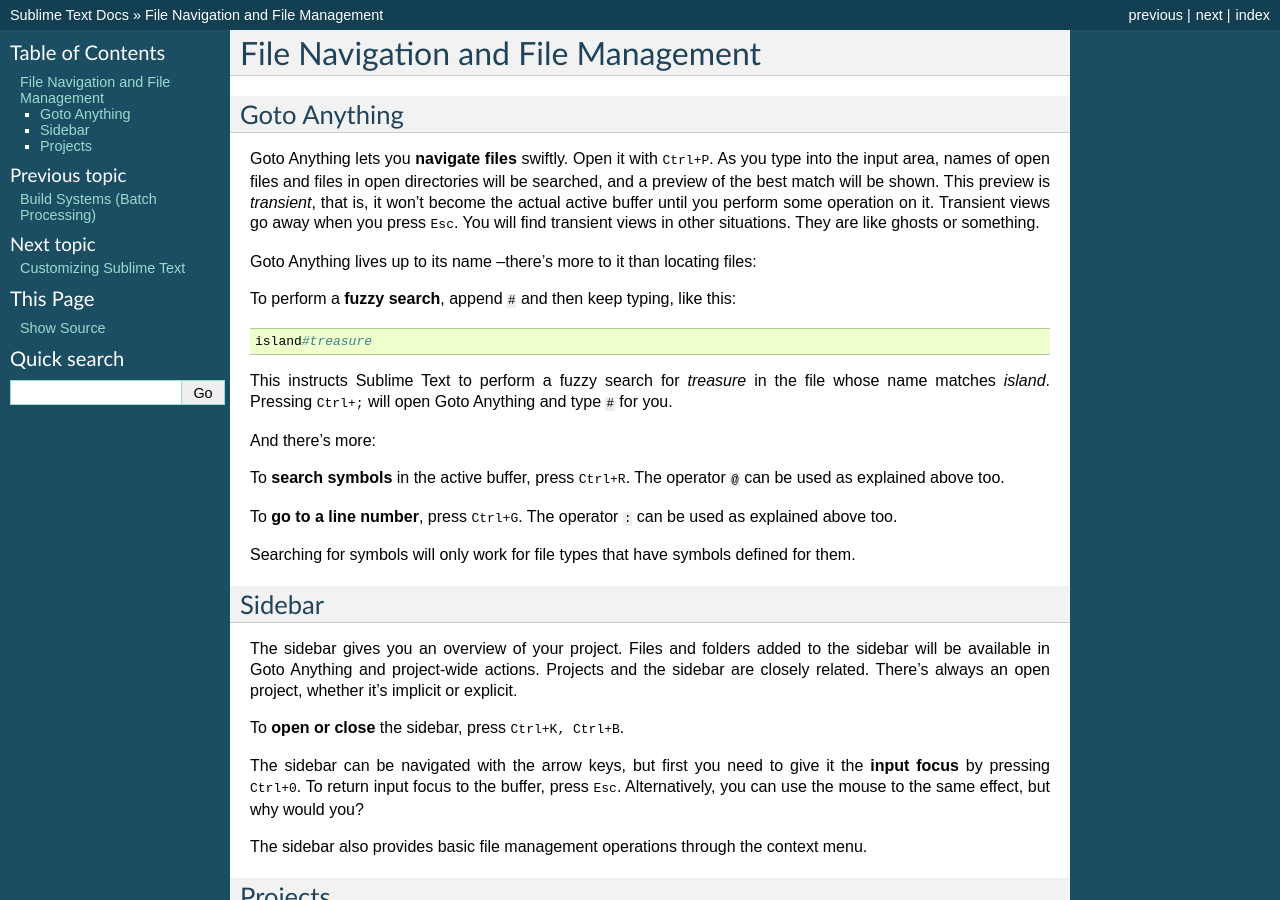
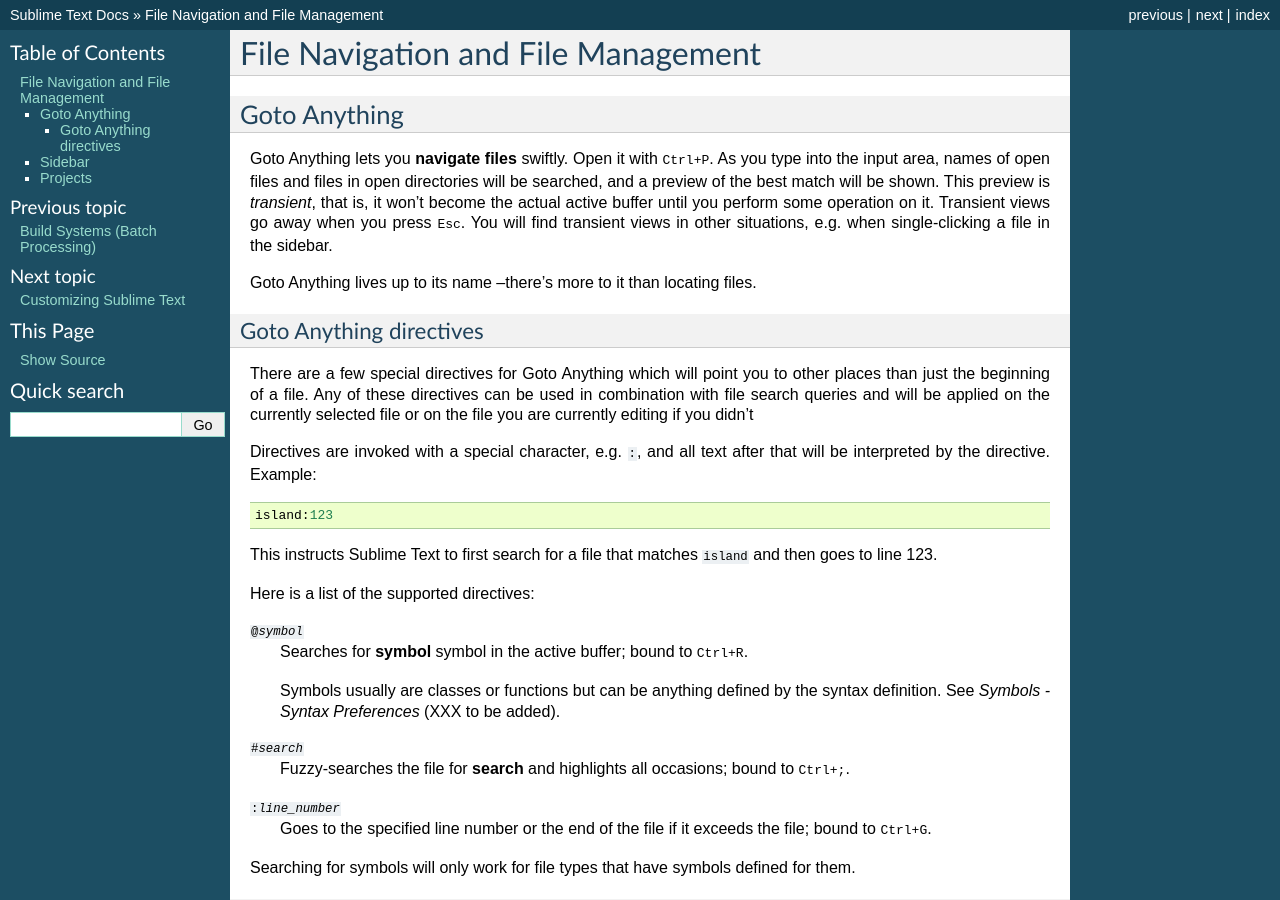
Before and after one commit to guillermooo/sublime-undocs, a Sphinx documentation site: the page built from source/file_management/file_management.rst, in a window 1280 px wide and 900 px high. Built offline with Sphinx 7.4.7, drawn with Linux system fonts in a browser that asks for light colours.

Commit message:
Revamp Goto Anything

```diff
--- a/source/file_management/file_management.rst
+++ b/source/file_management/file_management.rst
@@ -12,28 +12,44 @@
 directories will be searched, and a preview of the best match will be shown.
 This preview is *transient*, that is, it won't become the actual active buffer
 until you perform some operation on it. Transient views go away when you press
-:kbd:`Esc`. You will find transient views in other situations. They are like
-ghosts or something.
+:kbd:`Esc`. You will find transient views in other situations, e.g. when
+single-clicking a file in the sidebar.
 
-Goto Anything lives up to its name --there's more to it than locating files:
+Goto Anything lives up to its name --there's more to it than locating files.
 
-To perform a **fuzzy search**, append ``#`` and then keep typing, like this:
 
-::
+Goto Anything directives
+------------------------
 
-	island#treasure
+There are a few special directives for Goto Anything which will point you to
+other places than just the beginning of a file. Any of these directives can be
+used in combination with file search queries and will be applied on the
+currently selected file or on the file you are currently editing if you didn't
 
-This instructs Sublime Text to perform a fuzzy search for *treasure* in the
-file whose name matches *island*. Pressing :kbd:`Ctrl+;` will open Goto
-Anything and type ``#`` for you.
+Directives are invoked with a special character, e.g. ``:``, and all text after
+that will be interpreted by the directive. Example::
 
-And there's more:
+	island:123
 
-To **search symbols** in the active buffer, press :kbd:`Ctrl+R`. The operator
-``@`` can be used as explained above too.
+This instructs Sublime Text to first search for a file that matches ``island``
+and then goes to line 123.
 
-To **go to a line number**, press :kbd:`Ctrl+G`. The operator ``:`` can be
-used as explained above too.
+Here is a list of the supported directives:
+
+:samp:`@{symbol}`
+    Searches for **symbol** symbol in the active buffer; bound to :kbd:`Ctrl+R`.
+
+    Symbols usually are classes or functions but can be anything defined by the
+    syntax definition. See *Symbols - Syntax Preferences* (XXX to be
+    added).
+
+:samp:`#{search}`
+    Fuzzy-searches the file for **search** and highlights all occasions; bound
+    to :kbd:`Ctrl+;`.
+
+:samp:`:{line_number}`
+    Goes to the specified line number or the end of the file if it exceeds the
+    file; bound to :kbd:`Ctrl+G`.
 
 Searching for symbols will only work for file types that have symbols defined
 for them.
@@ -73,9 +89,9 @@
 
 To quickly switch between projects, press :kbd:`Ctrl+Alt+P`.
 
-Project data are stored in JSON files with a `.sublime-project` extension.
-Wherever there's a `.sublime-project` file, you will find an ancillary
-`.sublime-workspace` file too. The second one is used by Sublime Text and you
+Project data are stored in JSON files with a *.sublime-project* extension.
+Wherever there's a *.sublime-project* file, you will find an ancillary
+*.sublime-workspace* file too. The second one is used by Sublime Text and you
 shouldn't edit it yourself.
 
 Project files can define settings specific to that project only. More on that
```
